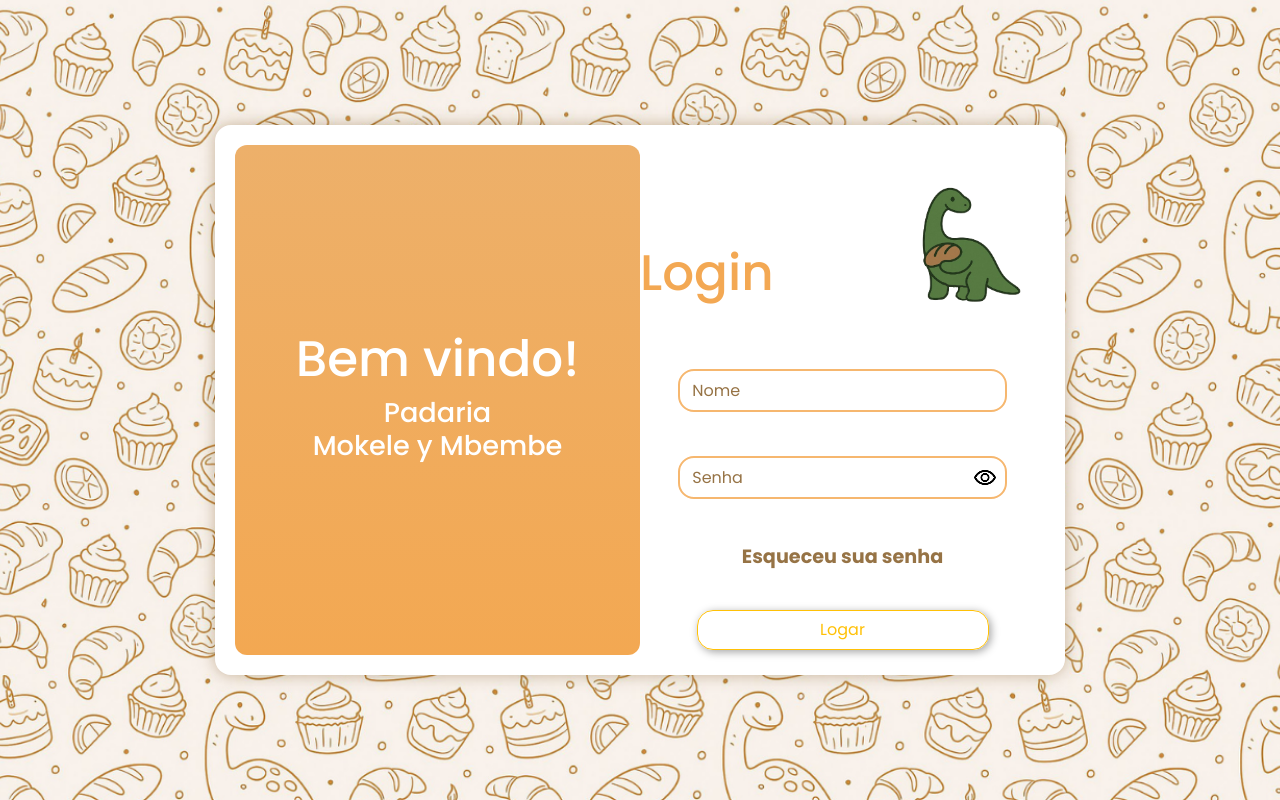
After one commit to micaeljunco/GePadariaMbembe, a PHP site: page /ConexaoPadaria/html/index.php in a window 1280 px wide. The commit adds this page. Run offline with PHP 8.4, Linux system fonts and the light colour scheme.

Commit message:
Troquei Mysqli Por PDO
Agora ta funcionando o Login por PDO Mesmo que ainda falte hash de senha e algumas coisas a mais para o codigo ficar clean, mas no geral, esta funcionando

```diff
--- a/ConexaoPadaria/PHP/conexao.php
+++ b/ConexaoPadaria/PHP/conexao.php
@@ -1,22 +1,11 @@
 <?php
-//não esqueça que precisa do wamp ou xampp
-//definindo variaveis para conexao
-$host = "localhost";
+$dsn = "mysql:host=localhost;dbname=sa_padaria_mokele;charset=utf8";
 $user = "root";
 $password = "";
-$bd = "teste";
 
-//conectando com o banco
-$con = mysqli_connect($host, $user, $password); //variavel de conexao, para chamar o banco
-$banco = mysqli_select_db($con, $bd); //seleciona o banco a ser conectado
-
-//Mensagem se a conexao falhar
-
-if(mysqli_connect_errno()){
-    die("falha de conexao com o banco de dados:". mysqli_connect_error(). " ( ". mysqli_connect_errno(). " )");
+try{
+    $con = new PDO($dsn, $user, $password, [PDO::ATTR_ERRMODE => PDO::ERRMODE_EXCEPTION, PDO::ATTR_DEFAULT_FETCH_MODE => PDO::FETCH_ASSOC]);
+}catch(PDOException $e){
+    echo "ERRO PAE: ".$e->getMessage();
 }
-
-
-
-
 ?>
--- /dev/null
+++ b/ConexaoPadaria/html/index.php
@@ -0,0 +1,78 @@
+<?php
+        include_once "../PHP/conexao.php"
+?>
+<!DOCTYPE html>
+<html lang="en">
+<head>
+
+    <meta charset="UTF-8">
+    <meta name="viewport" content="width=device-width, initial-scale=1.0">
+    <title>Document</title>
+    <!-- link do bootstrap -->
+    <link rel="stylesheet" href="../bootstrap-5.3.7-dist/css/bootstrap.min.css">
+
+    <!-- links Css -->
+     <link rel="stylesheet" href="../css/padrao.css">
+     <link rel="stylesheet" href="../css/loginYan.css">
+</head>
+<body>
+    <!-- corpo principal da pagina -->
+    <main class="conteiner">
+        <!-- div da parte amarela e a msg bonita, parte esquerda da pagina -->
+            <div class="amarelo">
+                <h1 class="text-center">Bem vindo!</h1>
+                <h2 class="text-center">Padaria <br> Mokele y Mbembe</h2>
+            </div>
+
+            <!-- div do formulario, ou seja a parte direita da pagina -->
+            <div class="formulario">
+
+                <!-- topo do formulario, com a logo e a msg login -->
+                <div id="topoForm">
+                    <h1>Login</h1>
+                    <img src="../img/icon.png" alt="logoMokele">
+                </div>
+
+                <!-- inicio do formulario -->
+                <form action="../PHP/validarLogin.php" method="POST">
+
+                    <!-- div com as informações que o usuario vai inserir(inputs) -->
+                    <div id="formInfo">
+                        <input type="text" class="form-control" placeholder="Nome" required name="nome">
+                        <br>
+
+                        <div id="formSenha">
+                            <input type="password" class="form-control" placeholder="Senha" required id="senha" name="senha">
+                            <img src="../img/exibir_senha.png" alt="Exibir senha" onclick="vizualizacao()">
+                        </div>
+                    </div>
+
+                    <br>
+
+                    <!-- div com os 2 botões de interação(esqueceu senha e o de logar) -->
+                    <div id="botoes">
+                    <p><a href="#">Esqueceu sua senha</a></p>
+
+                    <button type="submit" class="btn btn-outline-warning">Logar</button>
+                    </div>
+
+                </form>
+            </div>
+    </main>
+
+    <script>
+        function vizualizacao(){
+
+            const senha = document.getElementById("senha")
+            if (senha.type === "text"){
+                senha.type = "password"
+            }
+            else{
+                senha.type = "text"
+            }
+            }
+
+    </script>
+
+</body>
+</html>
```
Also changed, not shown: ConexaoPadaria/PHP/validarLogin.php (+19 -25 lines).
